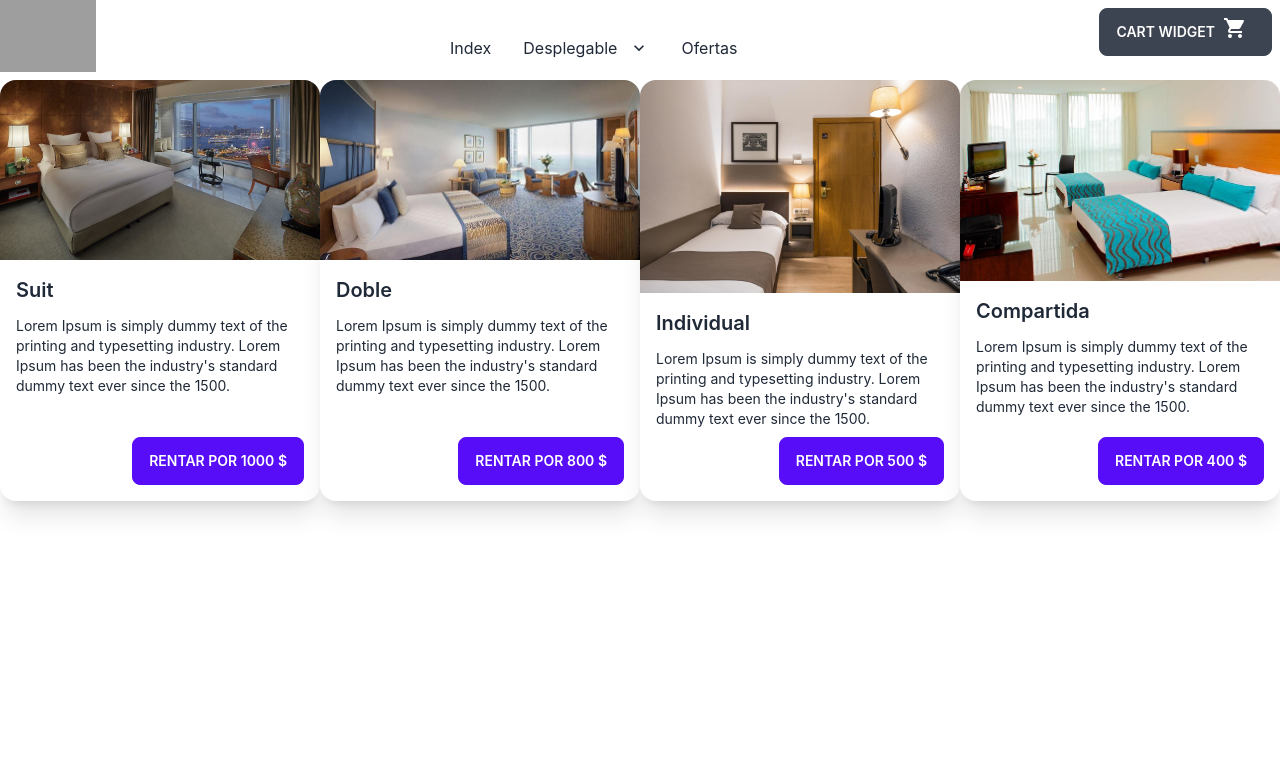
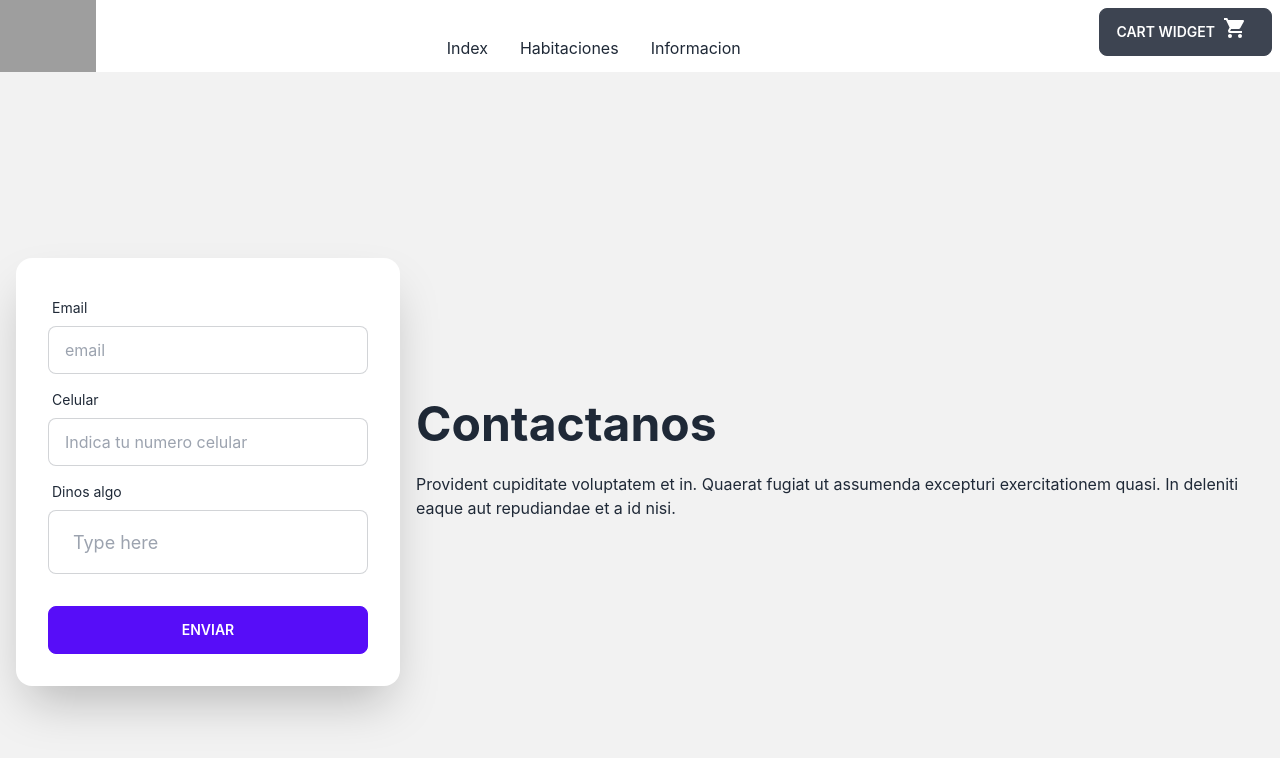
Before and after one commit to Edinsonafp/DesafioReact_01_EdinsonFlores, a React (Create React App) app: page /cart in a window 1280 px wide. Shown: the top 758 px of the page. Built offline with nearby package versions, Linux system fonts and the light colour scheme; grey boxes are pictures that could not be loaded.

Commit message:
se agrega el routing y el item details

```diff
--- a/package.json
+++ b/package.json
@@ -9,6 +9,7 @@
     "daisyui": "^2.14.2",
     "react": "^18.0.0",
     "react-dom": "^18.0.0",
+    "react-router-dom": "^6.3.0",
     "react-scripts": "5.0.1",
     "web-vitals": "^2.1.4"
   },
--- a/src/App.js
+++ b/src/App.js
@@ -1,12 +1,28 @@
 import './App.css';
 import NavBar from './components/NavBar';
 import ItemListContainer from './components/ItemListContainer';
+import { BrowserRouter, Route, Routes } from 'react-router-dom';
+import Portada from './components/Portada';
+import HabitacionDetail from './components/HabitacionDetail';
+import Information from './components/Information';
 
 function App() {
   return (
     <>
-      <NavBar/>
-      <ItemListContainer/>
+
+      <BrowserRouter>
+        <NavBar/>
+        <Routes>
+          <Route path='/' element={<Portada/>}/>
+          <Route path='/habitaciones' element={<ItemListContainer/>}/>
+          <Route path='/habitaciones/:habID' element={<HabitacionDetail/>}/>
+          <Route path='/info' element={<Information/>}/>
+          <Route path='/cart' element={<Information/>}/>
+        </Routes>
+      </BrowserRouter>
+
+
+
     </>
   );
 }
--- /dev/null
+++ b/src/components/HabitacionDetail.js
@@ -0,0 +1,44 @@
+import React, { useEffect, useState } from 'react'
+import { Link, useParams } from 'react-router-dom'
+import { habitaciones } from '../data/habitaciones'
+
+const HabitacionDetail = () => {
+
+  const {habID} = useParams()
+  const [habitacion, setHabitacion] = useState({})
+
+  useEffect(() => {
+    (async () => {
+        const habData = await getHabitacionesDetail()
+        if (habData) {
+            setHabitacion(habData)
+        }
+      })()
+  }, [habID])
+
+  const getHabitacionesDetail = () => {
+    return new Promise( (resolve) => {
+      setTimeout(() => {
+        resolve( habitaciones.find( hab => hab.id == habID) )
+      }, 1000);
+    })
+  }
+
+  return (
+    <>
+    <div class="card card-side bg-base-100 shadow-xl">
+      <figure className='object-cover h-48 w-96'><img src={habitacion.pictureUrl} alt="Movie"/></figure>
+      <div class="card-body">
+        <h2 ClassName="card-title">Habitacion {habitacion.title}</h2>
+        <h2 ClassName="card-title">{habitacion.price} por noche</h2>
+        <p>{habitacion.description}</p>
+        <div class="card-actions justify-end">
+          <Link to={"/habitaciones"} className="btn btn-primary">Ver otras habitaciones</Link>
+        </div>
+      </div>
+    </div>
+  </>
+  )
+}
+
+export default HabitacionDetail
--- /dev/null
+++ b/src/components/Information.js
@@ -0,0 +1,43 @@
+import React from 'react'
+
+const Information = () => {
+  return (
+    <>
+      <div className="hero min-h-screen bg-base-200">
+        <div className="hero-content flex-col lg:flex-row-reverse">
+          <div className="text-center lg:text-left">
+            <h1 className="text-5xl font-bold">Contactanos</h1>
+            <p className="py-6">Provident cupiditate voluptatem et in. Quaerat fugiat ut assumenda excepturi exercitationem quasi. In deleniti eaque aut repudiandae et a id nisi.</p>
+          </div>
+          <div className="card flex-shrink-0 w-full max-w-sm shadow-2xl bg-base-100">
+            <div className="card-body">
+              <div className="form-control">
+                <label className="label">
+                  <span className="label-text">Email</span>
+                </label>
+                <input type="text" placeholder="email" className="input input-bordered" />
+              </div>
+              <div className="form-control">
+                <label className="label">
+                  <span className="label-text">Celular</span>
+                </label>
+                <input type="text" placeholder="Indica tu numero celular" className="input input-bordered" />
+              </div>
+              <div className="form-control">
+                <label className="label">
+                  <span className="label-text">Dinos algo</span>
+                </label>
+                <input type="text" placeholder="Type here" class="input input-bordered input-lg w-full max-w-xs" />
+              </div>
+              <div className="form-control mt-6">
+                <button className="btn btn-primary">Enviar</button>
+              </div>
+            </div>
+          </div>
+        </div>
+      </div>
+    </>
+  )
+}
+
+export default Information
--- a/src/components/ItemList.js
+++ b/src/components/Item.js
@@ -1,6 +1,7 @@
 import React from 'react'
+import { Link } from 'react-router-dom'
 
-const ItemList = ({habsData}) => {
+const Item = ({habsData}) => {
   return (
     <>
     <div className="card card-compact w-96 bg-base-100 shadow-xl" key={habsData.id}>
@@ -9,7 +10,7 @@ const ItemList = ({habsData}) => {
             <h2 className="card-title">{habsData.title}</h2>
             <p>{habsData.description}</p>
             <div className="card-actions justify-end">
-            <button className="btn btn-primary">Rentar por {habsData.price} $</button>
+            <Link to={`/habitaciones/${habsData.id}`} className="btn btn-primary">Rentar por {habsData.price} $</Link>
             </div>
         </div>
     </div>
@@ -17,4 +18,4 @@ const ItemList = ({habsData}) => {
   )
 }
 
-export default ItemList
+export default Item
--- a/src/components/ItemListContainer.js
+++ b/src/components/ItemListContainer.js
@@ -1,6 +1,6 @@
 import React, { useState , useEffect } from 'react'
 import { habitaciones as habData } from "../data/habitaciones"
-import ItemList from './ItemList'
+import Item from './Item'
 
 const ItemListContainer = () => {
 
@@ -25,7 +25,7 @@ const ItemListContainer = () => {
 
   return (
     <div className="flex justify-between mt-2">
-      {habs.map( habs =><ItemList habsData = {habs}/>)}
+      {habs.map( habs =><Item habsData = {habs}/>)}
     </div>
   )
 }
--- a/src/components/Menu.js
+++ b/src/components/Menu.js
@@ -1,41 +1,25 @@
+import { Link } from "react-router-dom"
+
 const Menu = (props) => {
     return(
         <div classNameName="navbar bg-base-100 flex items-stretch">
             <div classNameName="navbar-start">
                 <div className="dropdown">
-                <label tabindex="0" className="btn btn-ghost lg:hidden">
-                    <svg xmlns="http://www.w3.org/2000/svg" className="h-5 w-5" fill="none" viewBox="0 0 24 24" stroke="currentColor"><path stroke-linecap="round" stroke-linejoin="round" stroke-width="2" d="M4 6h16M4 12h8m-8 6h16" /></svg>
-                </label>
-                <ul tabindex="0" className="menu menu-compact dropdown-content mt-3 p-2 shadow bg-base-100 rounded-box w-52">
-                    <li><a>{props.index}</a></li>
-                    <li tabindex="0">
-                    <a className="justify-between">
-                        {props.desplegable}
-                        <svg className="fill-current" xmlns="http://www.w3.org/2000/svg" width="24" height="24" viewBox="0 0 24 24"><path d="M8.59,16.58L13.17,12L8.59,7.41L10,6L16,12L10,18L8.59,16.58Z"/></svg>
-                    </a>
-                    <ul className="p-2">
-                        <li><a>Submenu 1</a></li>
-                        <li><a>Submenu 2</a></li>
+                    <label tabindex="0" className="btn btn-ghost lg:hidden">
+                        <svg xmlns="http://www.w3.org/2000/svg" className="h-5 w-5" fill="none" viewBox="0 0 24 24" stroke="currentColor"><path stroke-linecap="round" stroke-linejoin="round" stroke-width="2" d="M4 6h16M4 12h8m-8 6h16" /></svg>
+                    </label>
+                    <ul tabindex="0" className="menu menu-compact dropdown-content mt-3 p-2 shadow bg-base-100 rounded-box w-52">
+                        <li><Link to="/">{props.index}</Link></li>
+                        <li><Link to="/habitaciones">{props.hab}</Link></li>
+                        <li><Link to="/info">{props.info}</Link></li>
                     </ul>
-                    </li>
-                    <li><a>{props.ofertas}</a></li>
-                </ul>
                 </div>
             </div>
             <div className="navbar-center hidden lg:flex">
                 <ul className="menu menu-horizontal p-0">
-                <li><a>{props.index}</a></li>
-                <li tabindex="0">
-                    <a>
-                    {props.desplegable}
-                    <svg className="fill-current" xmlns="http://www.w3.org/2000/svg" width="20" height="20" viewBox="0 0 24 24"><path d="M7.41,8.58L12,13.17L16.59,8.58L18,10L12,16L6,10L7.41,8.58Z"/></svg>
-                    </a>
-                    <ul className="p-2">
-                    <li><a>Submenu 1</a></li>
-                    <li><a>Submenu 2</a></li>
-                    </ul>
-                </li>
-                <li><a>{props.ofertas}</a></li>
+                    <li><Link to="/">{props.index}</Link></li>
+                    <li><Link to="/habitaciones">{props.hab}</Link></li>
+                    <li><Link to="/info">{props.info}</Link></li>
                 </ul>
             </div>
         </div>
--- a/src/components/NavBar.js
+++ b/src/components/NavBar.js
@@ -1,3 +1,4 @@
+import { Link } from "react-router-dom"
 import CartWidget from "./CartWidget"
 import Menu from "./Menu"
 
@@ -5,11 +6,16 @@ const NavBar = () => {
     return (
         <>
             <div className="flex justify-between">
-                <div className="w-24 rounded">
-                    <img src="https://www.designevo.com/res/templates/thumb_small/blue-tree-and-orange-sun.webp" alt=""/>
-                </div>
-                <Menu index="Index" desplegable="Desplegable" ofertas="Ofertas"/>
-                <CartWidget/>
+                <Link to="/">
+                    <div className="w-24 rounded">
+                        <img src="https://www.designevo.com/res/templates/thumb_small/blue-tree-and-orange-sun.webp" alt=""/>
+                    </div>
+                </Link>
+                <Menu index="Index" hab="Habitaciones" info="Informacion"/>
+                <Link to="/cart">
+                    <CartWidget/>
+                </Link>
+
             </div>
 
         </>
--- /dev/null
+++ b/src/components/Portada.js
@@ -0,0 +1,21 @@
+import React from 'react'
+import { Link } from 'react-router-dom'
+
+const Portada = () => {
+  return (
+    <>
+        <div className="hero min-h-screen" style={{backgroundImage: `url(${require("../contents/img/individual.jpg")})`}}>
+        <div className="hero-overlay bg-opacity-60"></div>
+        <div className="hero-content text-center text-neutral-content">
+            <div className="max-w-md">
+            <h1 className="mb-5 text-5xl font-bold">Hotel Edinson</h1>
+            <p className="mb-5">Provident cupiditate voluptatem et in. Quaerat fugiat ut assumenda excepturi exercitationem quasi. In deleniti eaque aut repudiandae et a id nisi.</p>
+            <Link to={"/habitaciones"} className="btn btn-primary">Ver habitaciones</Link>
+            </div>
+        </div>
+        </div>
+    </>
+  )
+}
+
+export default Portada
```
Also changed, not shown: 2 other files (tests, documents, lock files or other folders).
